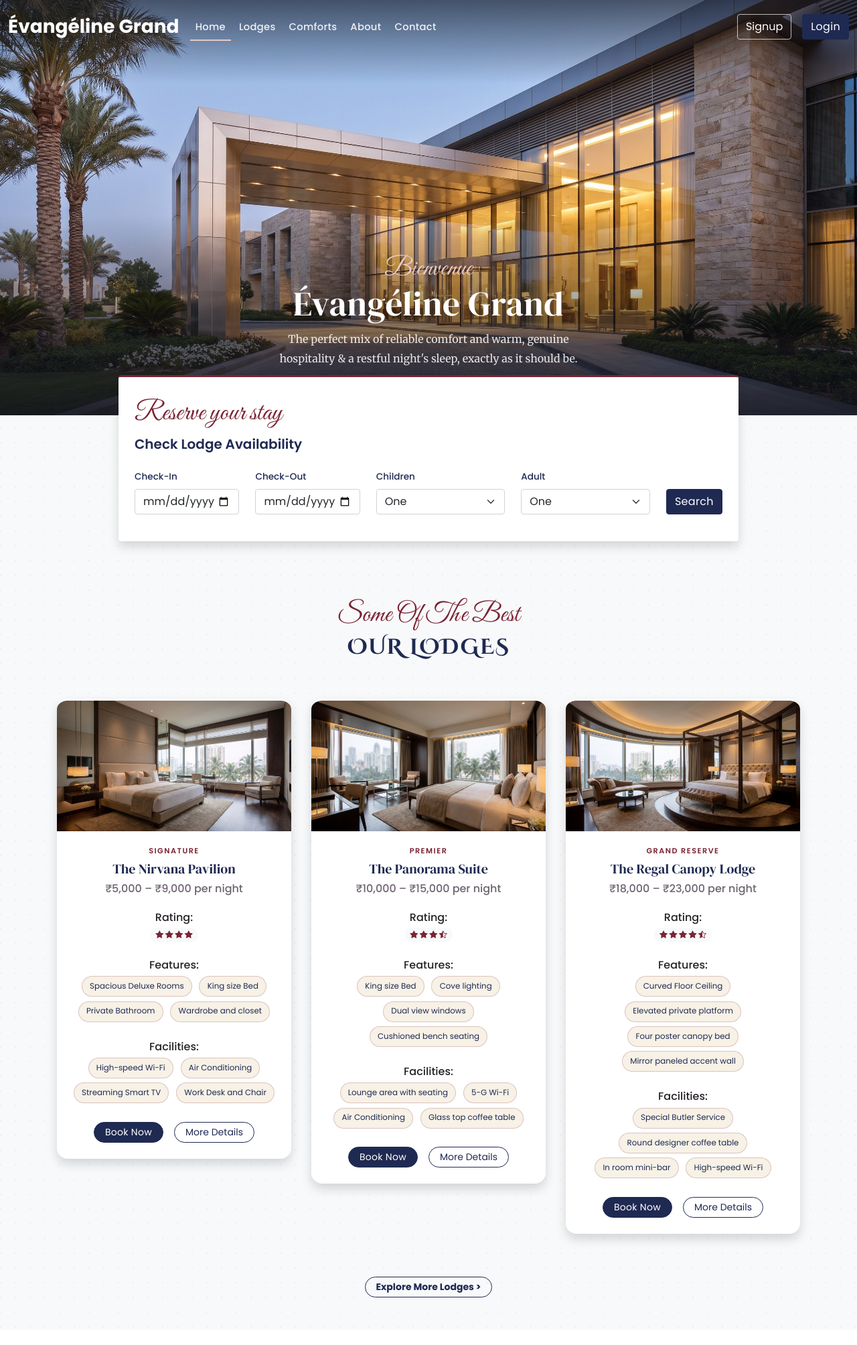
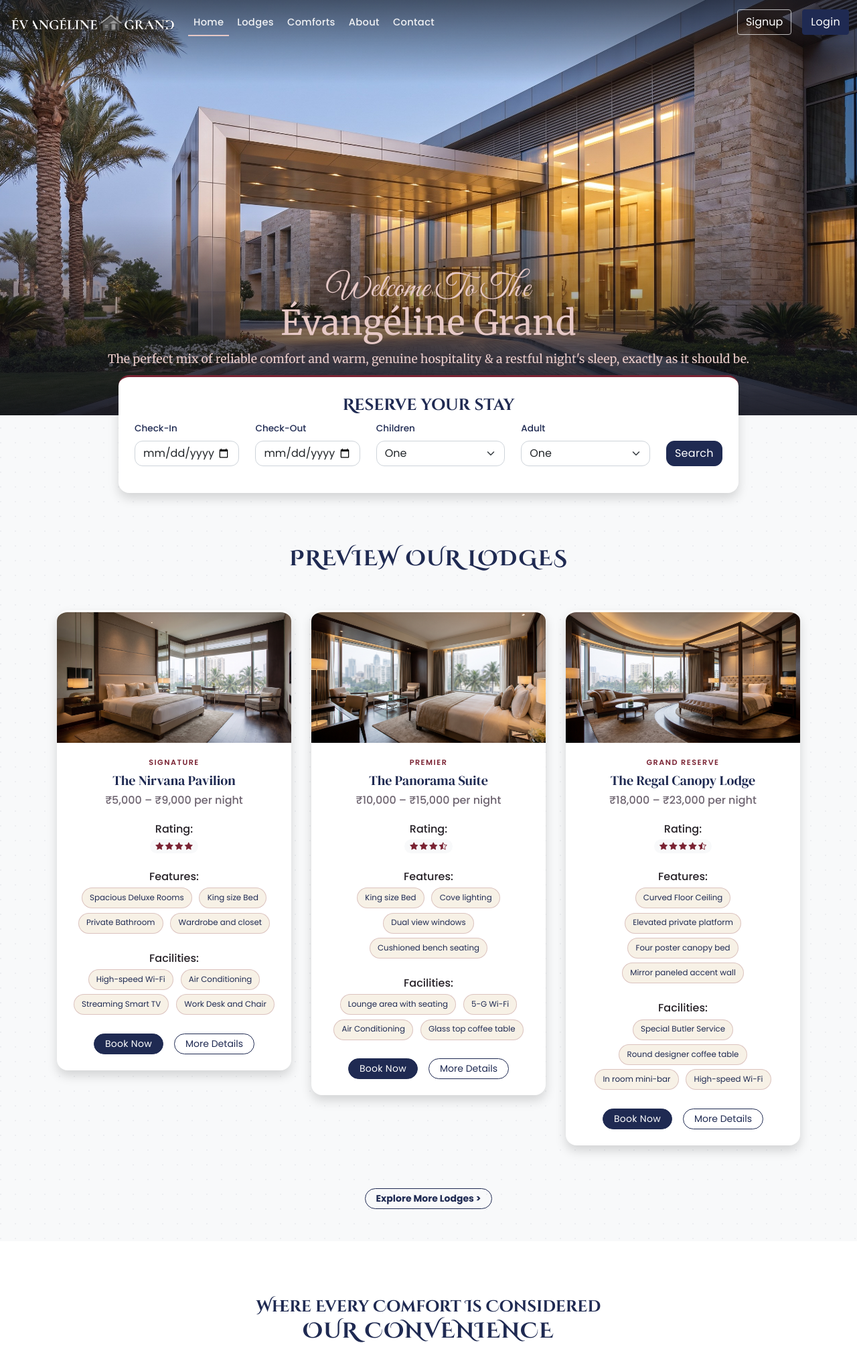
Before and after one commit to TheMikeyy/MinorProject-EvangnlineGrand, a PHP site: page / in a window 1280 px wide. Shown: the top 2008 px of the page at 67% size. Run offline with PHP 8.4, Linux system fonts and the light colour scheme; some web fonts are replaced.

Commit message:
Fifth Build

```diff
--- a/common.css
+++ b/common.css
@@ -1,3 +1,8 @@
+/* ===================================================================
+   Évangéline Grand — Design Tokens v2
+   Ink Navy #1F2A52 · Near-Black #13141C · Wine #7A2333
+   Wine Deep #591A26 · Dusty Rose #E7C9C7 · Ivory #F7F1E6 · Paper #FFFFFF
+=================================================================== */
 
 :root{
   --ink: #1F2A52;
@@ -34,7 +39,7 @@ p, .copy-serif{
 
 /* Preserved exactly as-is per request */
 .h-font{
-  font-family: 'Cinzel Decorative', serif;
+  font-family: Helvetica, Arial, sans-serif;
 }
 
 .section-font{
@@ -50,9 +55,9 @@ p, .copy-serif{
 
 .section-eyebrow{
   display: block;
-  font-family: 'Great Vibes', cursive;
-  font-size: 2.5rem;
-  color: var(--wine);
+  font-family: 'Cinzel Decorative', serif;
+  font-size: 1.5rem;
+  color: var(--ink);
 }
 
 .section-eyebrow.on-dark{
@@ -145,6 +150,36 @@ input[type="number"] {
 .navbar .navbar-brand{
   color: var(--paper) !important;
   transition: color .35s ease;
+  display: flex;
+  align-items: center;
+  position: relative;
+  padding-top: 0;
+  padding-bottom: 0;
+  min-height: 34px;
+}
+
+.logo-img{
+  height: 35px;
+  width: auto;
+  display: block;
+  margin: auto 0;
+  transition: opacity .35s ease;
+}
+
+.logo-img-scrolled{
+  position: absolute;
+  top: 50%;
+  left: 0;
+  transform: translateY(-50%);
+  opacity: 0;
+}
+
+.navbar-scrolled .logo-img-transparent{
+  opacity: 0;
+}
+
+.navbar-scrolled .logo-img-scrolled{
+  opacity: 1;
 }
 
 .navbar .nav-link{
@@ -180,6 +215,11 @@ input[type="number"] {
 .navbar .btn-outline-dark:hover{
   background-color: var(--paper);
   color: var(--ink);
+}
+
+.navbar .btn-outline-dark:focus,
+.navbar .btn-outline-dark:active{
+  box-shadow: 0 0 0 4px rgba(231,201,199,.35) !important;
 }
 
 .navbar-scrolled{
@@ -221,6 +261,13 @@ input[type="number"] {
   background-color: var(--ink);
   color: var(--paper);
 }
+
+.navbar-scrolled .btn-outline-dark:focus,
+.navbar-scrolled .btn-outline-dark:active{
+  box-shadow: 0 0 0 4px rgba(122,35,51,.25) !important;
+}
+
+/* Login stays solid navy (.custom-bg) in both navbar states */
 
 @media (max-width: 991.98px){
   .navbar-collapse.show,
@@ -306,24 +353,31 @@ input[type="number"] {
 
 .hero-script{
   display: block;
-  font-family: 'Great Vibes', cursive;
-  font-size: 2.4rem;
+  font-family: "Great Vibes", cursive;
+  font-size: 3.0rem;
+  font-weight: 400;
+  line-height: 1;
   color: var(--rose);
-  margin-bottom: -.5rem;
+  margin-bottom: -.10rem;
 }
 
 .hero-title{
-  font-family: 'DM Serif Display', serif;
+  font-family: 'Merriweather', serif;
   font-size: 3.2rem;
+  font-weight: 400;
+  line-height: 1.15;
   letter-spacing: .5px;
-  margin-bottom: .5rem;
+  margin-bottom: .6rem;
+  color: var(--rose);
 }
 
 .hero-tagline{
   font-family: 'Merriweather', serif;
-  font-size: 1rem;
-  color: rgba(255,255,255,.88);
-  max-width: 480px;
+  font-size: 1.1rem;
+  font-weight: 500;
+  line-height: 1.6;
+  color: var(--rose);
+  max-width: 1000px;
   margin: 0 auto;
 }
 
@@ -351,6 +405,16 @@ input[type="number"] {
 
 .availability-card{
   border-top: 3px solid var(--wine);
+  border-radius: 16px;
+}
+
+.availability-card .section-eyebrow{
+  text-align: center;
+}
+
+.availability-row .form-control,
+.availability-row .form-select,
+.availability-row .btn{
   border-radius: 12px;
 }
 
@@ -480,7 +544,7 @@ input[type="number"] {
 
 .convenience-card i{
   font-size: 22px;
-  color: var(--wine);
+  color: var(--ink);
   display: inline-block;
 }
 
@@ -518,7 +582,6 @@ input[type="number"] {
 
 .testimonial-card{
   border-radius: 14px;
-  box-shadow: 0 10px 24px rgba(31,42,82,.08);
 }
 
 .testimonial-quote-mark{
@@ -539,7 +602,7 @@ input[type="number"] {
   background-color: var(--wine) !important;
 }
 
-/* ---------- Locate us (photographic section) ---------- */
+/* ---------- Locate us ---------- */
 .locate-section{
   position: relative;
   overflow: hidden;
--- a/index.php
+++ b/index.php
@@ -12,12 +12,15 @@
     <link rel="stylesheet" href="https://cdnjs.cloudflare.com/ajax/libs/font-awesome/6.5.1/css/all.min.css">
     <link rel="preconnect" href="https://fonts.googleapis.com">
     <link href="https://fonts.googleapis.com/css2?family=Abril+Fatface&family=Cinzel+Decorative:wght@700&family=Cormorant+SC:wght@600&family=DM+Serif+Display:ital@0;1&family=Fraunces:ital,wght@0,600;1,600&family=Great+Vibes&family=Tenor+Sans&family=UnifrakturCook:wght@700&display=swap" rel="stylesheet">
-</head>
+  </head>
 <body class="bg-light">
 
 <nav class="navbar navbar-expand-lg navbar-light">
   <div class="container-fluid">
-    <a class="navbar-brand me-3 fw-bold fs-3 nav-font" href="index.php">Évangéline Grand</a>
+    <a class="navbar-brand me-3" href="index.php">
+      <img src="images/logo/logo-dark.png" alt="Évangéline Grand" class="logo-img logo-img-transparent">
+      <img src="images/logo/logo-light.png" alt="Évangéline Grand" class="logo-img logo-img-scrolled">
+    </a>
     <button class="navbar-toggler shadow-none" type="button" data-bs-toggle="collapse" data-bs-target="#navbarSupportedContent" aria-controls="navbarSupportedContent" aria-expanded="false" aria-label="Toggle navigation">
       <span class="navbar-toggler-icon"></span>
     </button>
@@ -173,7 +176,7 @@
       </div>
   </div>
   <div class="hero-overlay">
-    <span class="hero-script">Bienvenue</span>
+    <span class="hero-script">Welcome To The</span>
     <h2 class="hero-title">Évangéline Grand</h2>
     <p class="hero-tagline">The perfect mix of reliable comfort and warm, genuine hospitality & a restful night's sleep, exactly as it should be.</p>
   </div>
@@ -182,9 +185,8 @@
 <div class="container availability-form">
   <div class="row justify-content-center">
     <div class="col-lg-10">
-      <div class="bg-white shadow p-4 rounded availability-card">
-        <span class="section-eyebrow d-block mb-1">Reserve your stay</span>
-        <h5 class="mb-4" style="color: var(--ink); font-weight:600;">Check Lodge Availability</h5>
+      <div class="bg-white shadow p-4 availability-card">
+        <span class="section-eyebrow d-block mb-1 text-center">Reserve your stay</span>
         <form>
           <div class="row align-items-end availability-row">
 
@@ -231,14 +233,14 @@
 
 <!-- LODGES -->
 <div id="lodges" class="section-pad text-center section-head reveal">
-  <span class="section-eyebrow">Some Of The Best</span>
-  <h2 class="mb-0 fw-bold section-font">OUR LODGES</h2>
+
+  <h2 class="mb-0 fw-bold section-font">PREVIEW OUR LODGES</h2>
 </div>
 
 <div class="container">
  <div class="row">
    <div class="col-lg-4 col-md-6 my-3">
-    <div class="card border-0 shadow lodge-hover reveal" style="max-width: 350px; margin: auto;">
+    <div class="card border-0 shadow lodge-hover" style="max-width: 350px; margin: auto;">
       <img src="images/lodge/1.jpeg" class="card-img-top" alt="The Nirvana Pavilion">
       <div class="card-body text-center">
         <span class="lodge-tier">Signature</span>
@@ -276,7 +278,7 @@
    </div>
 
  <div class="col-lg-4 col-md-6 my-3">
-    <div class="card border-0 shadow lodge-hover reveal" style="max-width: 350px; margin: auto;">
+    <div class="card border-0 shadow lodge-hover" style="max-width: 350px; margin: auto;">
       <img src="images/lodge/2.jpeg" class="card-img-top" alt="The Panorama Suite">
       <div class="card-body text-center">
         <span class="lodge-tier">Premier</span>
@@ -314,7 +316,7 @@
    </div>
 
     <div class="col-lg-4 col-md-6 my-3">
-    <div class="card border-0 shadow lodge-hover reveal" style="max-width: 350px; margin: auto;">
+    <div class="card border-0 shadow lodge-hover" style="max-width: 350px; margin: auto;">
       <img src="images/lodge/3.jpeg" class="card-img-top" alt="The Regal Canopy Lodge">
       <div class="card-body text-center">
         <span class="lodge-tier">Grand Reserve</span>
@@ -360,37 +362,37 @@
 <!-- CONVENIENCE -->
 <div class="section-white mt-5">
   <div id="comforts" class="section-pad text-center section-head reveal">
-    <span class="section-eyebrow">Every comfort, considered</span>
+    <span class="section-eyebrow">Where Every Comfort Is Considered</span>
     <h2 class="mb-0 fw-bold section-font">OUR CONVENIENCE</h2>
   </div>
 
   <div class="container pb-5">
     <div class="convenience-row">
-      <div class="convenience-card reveal">
+      <div class="convenience-card">
         <div class="convenience-icon"><i class="fa-solid fa-mug-saucer"></i></div>
         <h5>Complimentary breakfast</h5>
       </div>
-      <div class="convenience-card reveal">
+      <div class="convenience-card">
         <div class="convenience-icon"><i class="fa-solid fa-charging-station"></i></div>
         <h5>EV Charging Station</h5>
       </div>
-      <div class="convenience-card reveal">
+      <div class="convenience-card">
         <div class="convenience-icon"><i class="fa-solid fa-video"></i></div>
         <h5>24/7 security &amp; CCTV</h5>
       </div>
-      <div class="convenience-card reveal">
+      <div class="convenience-card">
         <div class="convenience-icon"><i class="fa-solid fa-people-group"></i></div>
         <h5>Conference/banquet halls</h5>
       </div>
-      <div class="convenience-card reveal">
+      <div class="convenience-card">
         <div class="convenience-icon"><i class="fa-solid fa-shirt"></i></div>
         <h5>Laundry service</h5>
       </div>
-      <div class="convenience-card reveal">
+      <div class="convenience-card">
         <div class="convenience-icon"><i class="fa-solid fa-martini-glass-citrus"></i></div>
         <h5>Rooftop Bar</h5>
       </div>
-      <div class="convenience-card reveal">
+      <div class="convenience-card">
         <div class="convenience-icon"><i class="fa-solid fa-water-ladder"></i></div>
         <h5>Swimming pool &amp; spa</h5>
       </div>
@@ -400,11 +402,10 @@
 
 <!-- TESTIMONIALS -->
 <div class="section-pad text-center section-head reveal">
-  <span class="section-eyebrow">In their words</span>
   <h2 class="mb-0 fw-bold section-font">TESTIMONIALS</h2>
 </div>
 
-<div class="container reveal">
+<div class="container">
   <div class="d-flex justify-content-center mb-3">
     <div class="swiper-pagination position-static"></div>
   </div>
@@ -413,22 +414,20 @@
     <div class="swiper-wrapper">
 
       <div class="swiper-slide testimonial-card bg-white p-4 text-center">
-        <span class="testimonial-quote-mark">&ldquo;</span>
         <div class="d-flex align-items-center justify-content-center mb-3">
           <img src="images/testimonials/1.jpeg" width="40" class="rounded-circle">
-          <h6 class="mb-0 ms-2">Random User1</h6>
+          <h6 class="mb-0 ms-2">User1</h6>
         </div>
         <p class="mb-3">Lorem ipsum dolor sit amet consectetur adipisicing elit. Dolorum animi debitis nemo?</p>
         <div class="rating">
           <i class="bi bi-star-fill"></i>
           <i class="bi bi-star-fill"></i>
           <i class="bi bi-star-fill"></i>
-          <i class="bi bi-star-half"></i>
+          <i class="bi bi-star-fill"></i>
         </div>
       </div>
 
       <div class="swiper-slide testimonial-card bg-white p-4 text-center">
-        <span class="testimonial-quote-mark">&ldquo;</span>
         <div class="d-flex align-items-center justify-content-center mb-3">
           <img src="images/testimonials/1.jpeg" width="40" class="rounded-circle">
           <h6 class="mb-0 ms-2">Random User2</h6>
@@ -438,12 +437,11 @@
           <i class="bi bi-star-fill"></i>
           <i class="bi bi-star-fill"></i>
           <i class="bi bi-star-fill"></i>
-          <i class="bi bi-star-half"></i>
+          <i class="bi bi-star-fill"></i>
         </div>
       </div>
 
       <div class="swiper-slide testimonial-card bg-white p-4 text-center">
-        <span class="testimonial-quote-mark">&ldquo;</span>
         <div class="d-flex align-items-center justify-content-center mb-3">
           <img src="images/testimonials/1.jpeg" width="40" class="rounded-circle">
           <h6 class="mb-0 ms-2">Random User3</h6>
@@ -458,7 +456,6 @@
       </div>
 
       <div class="swiper-slide testimonial-card bg-white p-4 text-center">
-        <span class="testimonial-quote-mark">&ldquo;</span>
         <div class="d-flex align-items-center justify-content-center mb-3">
           <img src="images/testimonials/1.jpeg" width="40" class="rounded-circle">
           <h6 class="mb-0 ms-2">Random User4</h6>
@@ -468,12 +465,12 @@
           <i class="bi bi-star-fill"></i>
           <i class="bi bi-star-fill"></i>
           <i class="bi bi-star-fill"></i>
-          <i class="bi bi-star-half"></i>
+          <i class="bi bi-star-fill"></i>
+          <i class="bi bi-star-fill"></i>
         </div>
       </div>
 
       <div class="swiper-slide testimonial-card bg-white p-4 text-center">
-        <span class="testimonial-quote-mark">&ldquo;</span>
         <div class="d-flex align-items-center justify-content-center mb-3">
           <img src="images/testimonials/1.jpeg" width="40" class="rounded-circle">
           <h6 class="mb-0 ms-2">Random User5</h6>
@@ -488,7 +485,6 @@
       </div>
 
       <div class="swiper-slide testimonial-card bg-white p-4 text-center">
-        <span class="testimonial-quote-mark">&ldquo;</span>
         <div class="d-flex align-items-center justify-content-center mb-3">
           <img src="images/testimonials/1.jpeg" width="40" class="rounded-circle">
           <h6 class="mb-0 ms-2">Random User6</h6>
@@ -498,12 +494,12 @@
           <i class="bi bi-star-fill"></i>
           <i class="bi bi-star-fill"></i>
           <i class="bi bi-star-fill"></i>
-          <i class="bi bi-star-half"></i>
+          <i class="bi bi-star-fill"></i>
+          <i class="bi bi-star-fill"></i>
         </div>
       </div>
 
       <div class="swiper-slide testimonial-card bg-white p-4 text-center">
-        <span class="testimonial-quote-mark">&ldquo;</span>
         <div class="d-flex align-items-center justify-content-center mb-3">
           <img src="images/testimonials/1.jpeg" width="40" class="rounded-circle">
           <h6 class="mb-0 ms-2">Random User7</h6>
@@ -513,12 +509,10 @@
           <i class="bi bi-star-fill"></i>
           <i class="bi bi-star-fill"></i>
           <i class="bi bi-star-fill"></i>
-          <i class="bi bi-star-half"></i>
         </div>
       </div>
 
       <div class="swiper-slide testimonial-card bg-white p-4 text-center">
-        <span class="testimonial-quote-mark">&ldquo;</span>
         <div class="d-flex align-items-center justify-content-center mb-3">
           <img src="images/testimonials/1.jpeg" width="40" class="rounded-circle">
           <h6 class="mb-0 ms-2">Random User8</h6>
@@ -528,12 +522,12 @@
           <i class="bi bi-star-fill"></i>
           <i class="bi bi-star-fill"></i>
           <i class="bi bi-star-fill"></i>
+          <i class="bi bi-star-fill"></i>
           <i class="bi bi-star-half"></i>
         </div>
       </div>
 
       <div class="swiper-slide testimonial-card bg-white p-4 text-center">
-        <span class="testimonial-quote-mark">&ldquo;</span>
         <div class="d-flex align-items-center justify-content-center mb-3">
           <img src="images/testimonials/1.jpeg" width="40" class="rounded-circle">
           <h6 class="mb-0 ms-2">Random User9</h6>
@@ -543,14 +537,14 @@
           <i class="bi bi-star-fill"></i>
           <i class="bi bi-star-fill"></i>
           <i class="bi bi-star-fill"></i>
-          <i class="bi bi-star-half"></i>
+          <i class="bi bi-star-fill"></i>
+          <i class="bi bi-star-fill"></i>
         </div>
       </div>
 
     </div>
   </div>
 </div>
-
 <div class="col-lg-12 text-center mt-3">
   <a href="#" class="btn btn-sm btn-outline-dark rounded-0 fw-bold shadow-none rounded-pill px-3">Know About More ></a>
 </div>
@@ -582,8 +576,8 @@
             <span>Grand Pré, Annapolis Valley, Nova Scotia, Canada</span>
           </div>
           <div class="hours-row"><span>Reception</span><span>24 / 7</span></div>
-          <div class="hours-row"><span>Concierge desk</span><span>7:00 am – 11:00 pm</span></div>
-          <div class="hours-row"><span>Rooftop Bar</span><span>5:00 pm – 1:00 am</span></div>
+          <div class="hours-row"><span>Concierge desk</span><span>7:00 am To 11:00 pm</span></div>
+          <div class="hours-row"><span>Rooftop Bar</span><span>5:00 pm To 1:00 am</span></div>
         </div>
 
         <div class="p-4 locate-card reveal">
@@ -625,11 +619,11 @@
   <div class="container">
     <hr class="footer-divider">
     <div class="row">
-      <div class="col-lg-4 mb-4 mb-lg-0 reveal">
+      <div class="col-lg-4 mb-4 mb-lg-0">
         <h3 class="h-font fw-bold fs-3 mb-3">Évangéline Grand</h3>
         <p>The perfect mix of reliable comfort and warm, genuine hospitality. Our peaceful lodges give you exactly what you need for a restful night's sleep.</p>
       </div>
-      <div class="col-lg-4 mb-4 mb-lg-0 reveal">
+      <div class="col-lg-4 mb-4 mb-lg-0">
         <h5 class="mb-3">Quick Links</h5>
         <a href="#" class="d-inline-block mb-2 text-decoration-none">Home</a><br>
         <a href="#lodges" class="d-inline-block mb-2 text-decoration-none">Lodges</a><br>
@@ -637,7 +631,7 @@
         <a href="#" class="d-inline-block mb-2 text-decoration-none">About</a><br>
         <a href="#locate" class="d-inline-block mb-2 text-decoration-none">Contact</a>
       </div>
-      <div class="col-lg-4 reveal">
+      <div class="col-lg-4">
         <h5 class="mb-3">Follow Us</h5>
         <a href="#" class="d-inline-block mb-2 text-decoration-none">
           <i class="bi bi-instagram"></i> Instagram
@@ -683,8 +677,8 @@ var swiperTestimonials = new Swiper('.swiper-testimonials', {
   loop: true,
   initialSlide: 0,
   coverflowEffect: {
-    rotate: 50,
-    stretch: 0,
+    rotate: 30,
+    stretch: -40,
     depth: 100,
     modifier: 1,
     slideShadows: false,
@@ -702,6 +696,7 @@ var swiperTestimonials = new Swiper('.swiper-testimonials', {
 });
 
 // Navbar: transparent over the hero, blurs solid once you scroll
+// (the logo image + text/border colors switch together via the .navbar-scrolled class)
 (function(){
   var nav = document.querySelector('.navbar');
   function onScroll(){
```
Also changed, not shown: images/logo/logo-dark.png (added), images/logo/logo-light.png (added).
